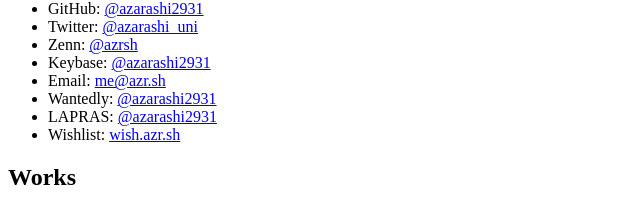
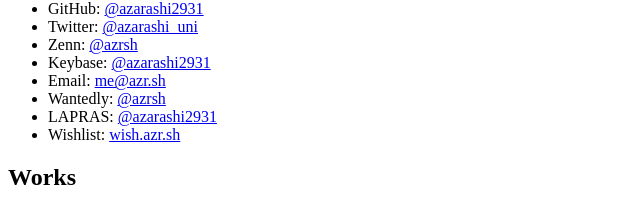
Before and after one commit to azrsh/azr.sh, a plain HTML site: page public/index.html in a window 1280 px wide. Shown: the part 590-798 px from the top of the page, 0-640 px from the left. Drawn offline with Linux system fonts and the light colour scheme.

Commit message:
Update index.html

```diff
--- a/public/index.html
+++ b/public/index.html
@@ -40,7 +40,7 @@
             <li>Zenn: <a href="https://zenn.dev/azrsh">@azrsh</a></li>
             <li>Keybase: <a href="https://keybase.io/azarashi2931">@azarashi2931</a></li>
             <li>Email: <a href="mailto:me@azr.sh">me@azr.sh</a></li>
-            <li>Wantedly: <a href="https://wantedly.com/id/azarashi2931">@azarashi2931</a></li>
+            <li>Wantedly: <a href="https://wantedly.com/id/azrsh">@azrsh</a></li>
             <li>LAPRAS: <a href="https://lapras.com/public/azarashi2931">@azarashi2931</a></li>
             <li>Wishlist: <a href="https://wish.azr.sh">wish.azr.sh</a></li>
         </ul>
```
